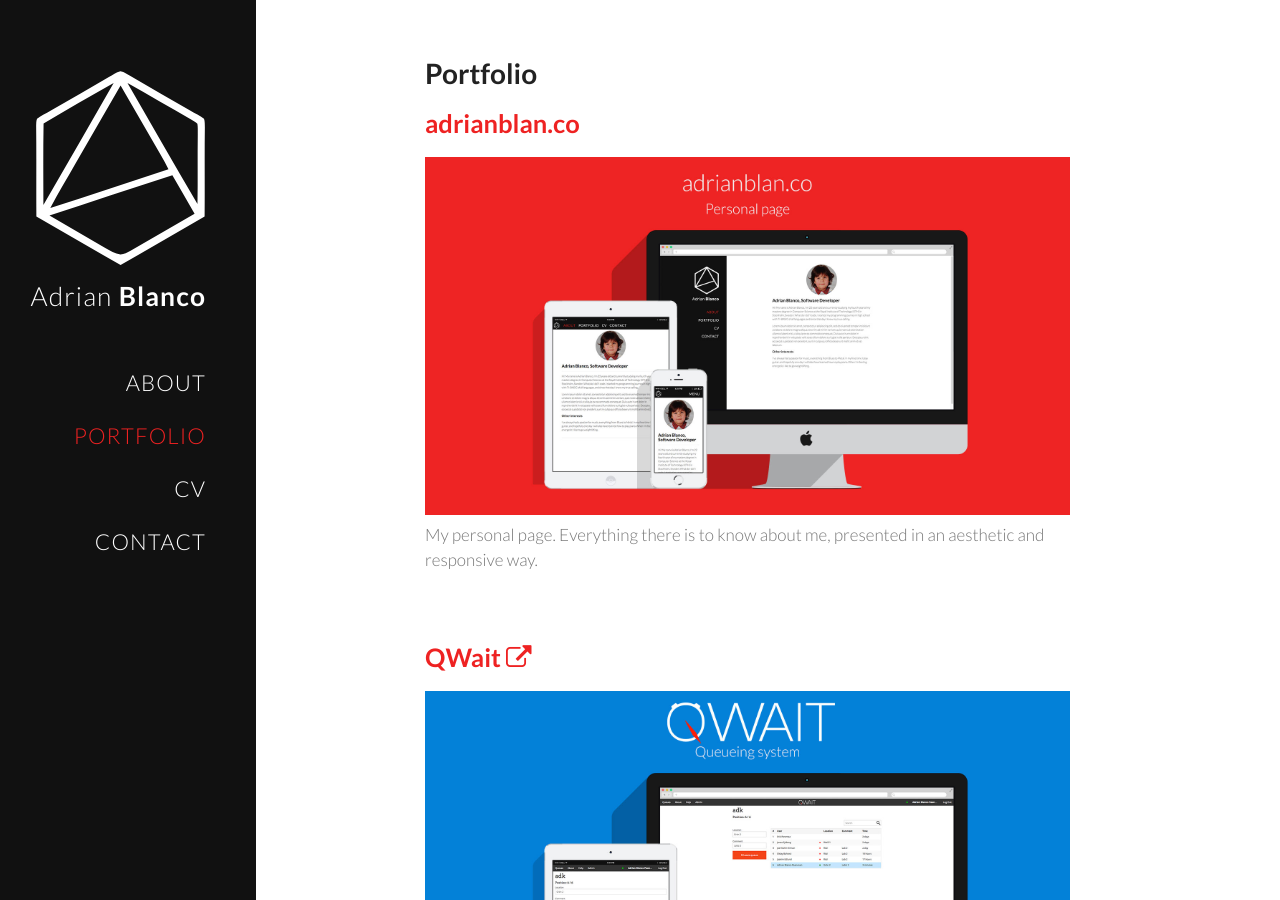
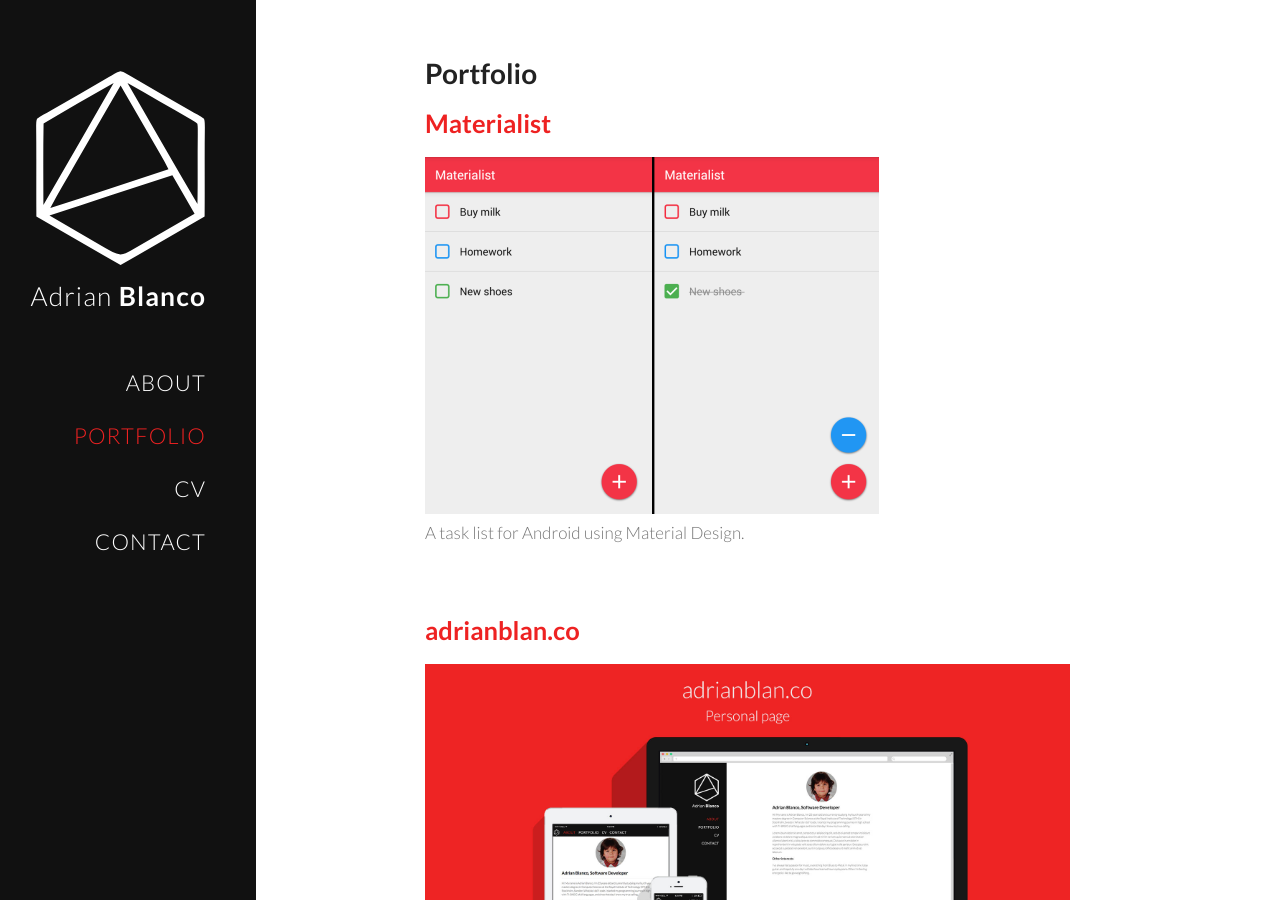
Before and after one commit to adrianblancode/adrianblancode.github.io, a Jekyll site: the page built from portfolio/index.html, in a window 1280 px wide and 900 px high. Built offline with Jekyll 4.4.1, drawn with Linux system fonts in a browser that asks for light colours; nearby versions of some CDN libraries.

Commit message:
add materialist to portfolio

```diff
--- a/portfolio/index.html
+++ b/portfolio/index.html
@@ -8,6 +8,13 @@ nav: portfolio
   <header>
     <h1>Portfolio</h1>
   </header>
+  <section>
+    <a href="https://github.com/adrianblp/Materialist"><h2>Materialist</h2></a>
+    <a href="/images/materialist.png" class="fancybox"  title="Materialist showcase">
+      <img src="/images/materialist.png" alt="Materialist showcase"/>
+    </a>
+    <p>A task list for Android using Material Design.</p>
+  </section>
   <section>
     <a href="http://adrianblan.co"><h2>adrianblan.co</h2></a>
     <a href="/images/adrianblanco-showcase.jpg" class="fancybox"  title="adrianblan.co showcase">
```
Also changed, not shown: images/materialist.png (added).
